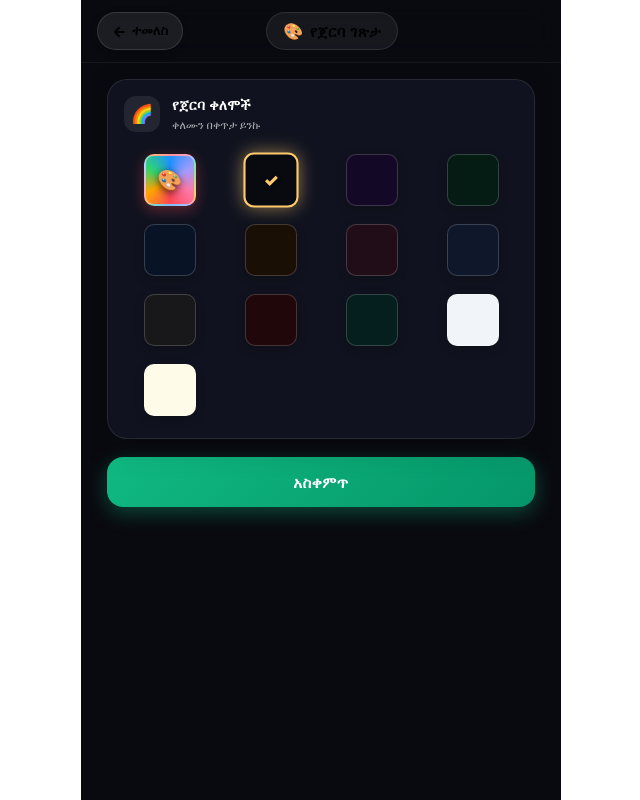
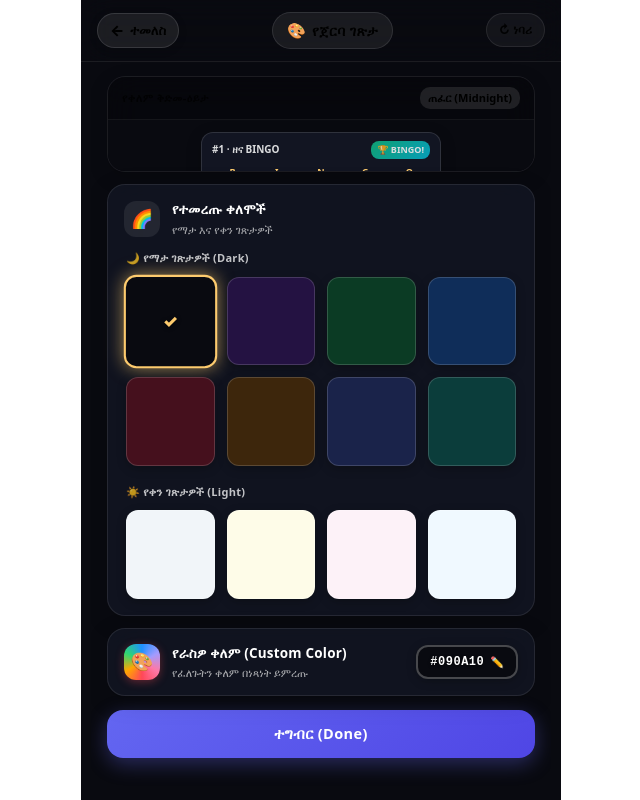
Before and after one commit to birekassa23/zena-BINGO-cards, a React (Vite) app: page / in a window 1280 px wide. Both pictures are taken after a click on the button "የጀርባ ገጽታ ማስተካከያ". Shown: the whole page, without its empty margins (319-959 px from the left). Built offline with nearby package versions, Linux system fonts and the light colour scheme.

Commit message:
style: redesign ThemePage with live card preview, symmetrical grid, and distinct color palettes

```diff
--- a/src/components/ThemePage.css
+++ b/src/components/ThemePage.css
@@ -1,4 +1,4 @@
-/* ===== THEME PAGE FULLSCREEN CONTAINER ===== */
+/* ===== THEME PAGE CONTAINER ===== */
 .theme-page {
   width: 100%;
   height: 100%;
@@ -8,22 +8,23 @@
   z-index: 10;
   overflow: hidden;
   user-select: none;
+  transition: background-color 0.4s ease, color 0.4s ease;
 }
 
-/* ===== HEADER ===== */
+/* ===== SYMMETRICAL HEADER ===== */
 .theme-page-header {
   display: flex;
   align-items: center;
   justify-content: space-between;
   padding: 12px 16px;
   flex-shrink: 0;
-  border-bottom: 1px solid rgba(255, 255, 255, 0.06);
-  backdrop-filter: blur(12px);
-  -webkit-backdrop-filter: blur(12px);
+  border-bottom: 1px solid rgba(255, 255, 255, 0.08);
+  backdrop-filter: blur(16px);
+  -webkit-backdrop-filter: blur(16px);
 }
 
 .theme-page.light .theme-page-header {
-  border-bottom-color: rgba(0, 0, 0, 0.06);
+  border-bottom-color: rgba(0, 0, 0, 0.08);
 }
 
 /* Back Button */
@@ -31,16 +32,16 @@
   display: flex;
   align-items: center;
   gap: 6px;
-  padding: 8px 14px;
-  border-radius: 20px;
+  padding: 7px 12px;
+  border-radius: 18px;
   font-weight: 800;
   font-size: 13px;
   cursor: pointer;
   border: 1px solid rgba(255, 255, 255, 0.12);
   background: rgba(255, 255, 255, 0.08);
   color: inherit;
-  backdrop-filter: blur(16px);
-  -webkit-backdrop-filter: blur(16px);
+  backdrop-filter: blur(12px);
+  -webkit-backdrop-filter: blur(12px);
   transition: all 0.2s cubic-bezier(0.16, 1, 0.3, 1);
   box-shadow: 0 2px 8px rgba(0, 0, 0, 0.15);
 }
@@ -65,28 +66,61 @@
   line-height: 1;
 }
 
-/* Header Title Badge */
+/* Header Title Badge (Centered) */
 .theme-page-title-badge {
   display: flex;
   align-items: center;
   gap: 6px;
-  padding: 6px 16px;
-  border-radius: 24px;
-  background: rgba(255, 255, 255, 0.06);
+  padding: 6px 14px;
+  border-radius: 20px;
+  background: rgba(255, 255, 255, 0.07);
   border: 1px solid rgba(255, 255, 255, 0.1);
   font-weight: 900;
-  font-size: 15px;
-  letter-spacing: 0.5px;
+  font-size: 14px;
+  letter-spacing: 0.4px;
 }
 
 .theme-page.light .theme-page-title-badge {
+  background: rgba(255, 255, 255, 0.85);
+  border-color: rgba(0, 0, 0, 0.08);
+  color: #1e293b;
+}
+
+.theme-header-icon {
+  font-size: 15px;
+}
+
+/* Reset to Default Button */
+.theme-reset-button {
+  display: flex;
+  align-items: center;
+  gap: 4px;
+  padding: 7px 12px;
+  border-radius: 18px;
+  font-weight: 800;
+  font-size: 12px;
+  cursor: pointer;
+  border: 1px solid rgba(255, 255, 255, 0.1);
+  background: rgba(255, 255, 255, 0.06);
+  color: inherit;
+  transition: all 0.2s cubic-bezier(0.16, 1, 0.3, 1);
+  opacity: 0.85;
+}
+
+.theme-page.light .theme-reset-button {
   background: rgba(255, 255, 255, 0.8);
   border-color: rgba(0, 0, 0, 0.08);
   color: #1e293b;
 }
 
-.theme-header-icon {
-  font-size: 16px;
+.theme-reset-button:hover {
+  opacity: 1;
+  transform: scale(1.04);
+  background: rgba(255, 255, 255, 0.12);
+}
+
+.theme-reset-button:active {
+  transform: scale(0.95);
 }
 
 /* ===== SCROLLABLE CONTENT ===== */
@@ -94,26 +128,169 @@
   flex: 1;
   overflow-y: auto;
   overflow-x: hidden;
-  padding: 16px;
+  padding: 14px 16px;
   display: flex;
   flex-direction: column;
-  gap: 14px;
+  gap: 12px;
   max-width: 460px;
   margin: 0 auto;
   width: 100%;
 }
 
+/* ===== LIVE PREVIEW CARD ===== */
+.theme-preview-card {
+  width: 100%;
+  border-radius: 18px;
+  overflow: hidden;
+  backdrop-filter: blur(16px);
+  -webkit-backdrop-filter: blur(16px);
+  box-shadow: 0 6px 20px rgba(0, 0, 0, 0.15);
+  border: 1px solid rgba(255, 255, 255, 0.08);
+  transition: all 0.3s ease;
+}
+
+.theme-page.light .theme-preview-card {
+  border-color: rgba(0, 0, 0, 0.08);
+}
+
+.theme-preview-header {
+  display: flex;
+  justify-content: space-between;
+  align-items: center;
+  padding: 10px 14px;
+  background: rgba(0, 0, 0, 0.25);
+  border-bottom: 1px solid rgba(255, 255, 255, 0.06);
+}
+
+.theme-page.light .theme-preview-header {
+  background: rgba(255, 255, 255, 0.7);
+  border-bottom-color: rgba(0, 0, 0, 0.06);
+}
+
+.theme-preview-label {
+  font-size: 11px;
+  font-weight: 800;
+  text-transform: uppercase;
+  letter-spacing: 0.5px;
+  opacity: 0.75;
+}
+
+.theme-preview-badge {
+  font-size: 11px;
+  font-weight: 800;
+  padding: 3px 8px;
+  border-radius: 10px;
+  background: rgba(255, 255, 255, 0.1);
+  color: inherit;
+}
+
+.theme-preview-board {
+  padding: 12px 14px;
+  display: flex;
+  justify-content: center;
+  align-items: center;
+  transition: background-color 0.4s ease;
+}
+
+/* Mini Bingo Card Inside Preview */
+.theme-mini-card {
+  width: 100%;
+  max-width: 240px;
+  border-radius: 12px;
+  padding: 8px 10px;
+  backdrop-filter: blur(10px);
+  -webkit-backdrop-filter: blur(10px);
+  box-shadow: 0 4px 16px rgba(0, 0, 0, 0.2);
+  transition: all 0.3s ease;
+}
+
+.theme-mini-card.dark {
+  background: rgba(20, 24, 38, 0.85);
+  border: 1px solid rgba(255, 255, 255, 0.12);
+  color: #ffffff;
+}
+
+.theme-mini-card.light {
+  background: rgba(255, 255, 255, 0.9);
+  border: 1px solid rgba(0, 0, 0, 0.08);
+  color: #1e293b;
+}
+
+.theme-mini-card-header {
+  display: flex;
+  justify-content: space-between;
+  align-items: center;
+  font-size: 10px;
+  font-weight: 800;
+  margin-bottom: 6px;
+  opacity: 0.85;
+}
+
+.theme-mini-win-badge {
+  font-size: 9px;
+  padding: 2px 6px;
+  border-radius: 8px;
+  background: linear-gradient(135deg, #10b981, #06b6d4);
+  color: #ffffff;
+  font-weight: 900;
+}
+
+.theme-mini-grid {
+  display: grid;
+  grid-template-columns: repeat(5, 1fr);
+  gap: 3px;
+  text-align: center;
+}
+
+.mini-col-header {
+  font-size: 9px;
+  font-weight: 900;
+  color: #fdcb6e;
+  padding-bottom: 2px;
+}
+
+.theme-mini-card.light .mini-col-header {
+  color: #4f46e5;
+}
+
+.mini-cell {
+  aspect-ratio: 1;
+  display: flex;
+  align-items: center;
+  justify-content: center;
+  font-size: 9px;
+  font-weight: 800;
+  border-radius: 4px;
+  background: rgba(255, 255, 255, 0.06);
+  border: 1px solid rgba(255, 255, 255, 0.08);
+}
+
+.theme-mini-card.light .mini-cell {
+  background: rgba(0, 0, 0, 0.04);
+  border-color: rgba(0, 0, 0, 0.06);
+}
+
+.mini-cell.marked {
+  background: linear-gradient(135deg, #f59e0b, #d97706);
+  color: #ffffff;
+  border-color: transparent;
+}
+
+.mini-cell.free {
+  background: rgba(253, 203, 110, 0.2);
+  color: #fdcb6e;
+  font-size: 11px;
+}
+
 /* ===== GLASSMORPHIC CARD ===== */
 .theme-card {
   width: 100%;
-  border-radius: 20px;
+  border-radius: 18px;
   padding: 14px 16px;
   display: flex;
-  align-items: center;
-  justify-content: space-between;
   backdrop-filter: blur(20px);
   -webkit-backdrop-filter: blur(20px);
-  box-shadow: 0 8px 32px rgba(0, 0, 0, 0.18);
+  box-shadow: 0 6px 24px rgba(0, 0, 0, 0.15);
   transition: all 0.3s ease;
 }
 
@@ -151,25 +328,7 @@
   background: rgba(0, 0, 0, 0.05);
 }
 
-.theme-card-info {
-  display: flex;
-  flex-direction: column;
-  gap: 2px;
-}
-
-.theme-card-title {
-  font-size: 14px;
-  font-weight: 800;
-  letter-spacing: 0.3px;
-}
-
-.theme-card-sub {
-  font-size: 11px;
-  opacity: 0.65;
-}
-
-/* ===== RAINBOW CUSTOM COLOR SWATCH BOX ===== */
-.rainbow-custom-box {
+.theme-rainbow-icon-wrap {
   background: conic-gradient(
     from 180deg at 50% 50%,
     #ff4757,
@@ -179,60 +338,66 @@
     #a29bfe,
     #fd79a8,
     #ff4757
-  ) !important;
-  border: 2px solid rgba(255, 255, 255, 0.4) !important;
-  box-shadow: 0 4px 14px rgba(255, 71, 87, 0.35) !important;
+  );
+  color: #ffffff;
+  box-shadow: 0 2px 8px rgba(255, 71, 87, 0.35);
 }
 
-.rainbow-custom-box:hover {
-  transform: translateY(-2px) scale(1.1) !important;
-  box-shadow: 0 6px 20px rgba(255, 71, 87, 0.55) !important;
+.theme-card-info {
+  display: flex;
+  flex-direction: column;
+  gap: 2px;
 }
 
-.rainbow-custom-box.selected {
-  border-color: #ffffff !important;
-  border-width: 3px !important;
-  box-shadow: 0 0 20px rgba(255, 255, 255, 0.75), 0 0 10px #ff4757 !important;
+.theme-card-title {
+  font-size: 13.5px;
+  font-weight: 800;
+  letter-spacing: 0.2px;
 }
 
-.rainbow-icon {
-  font-size: 20px;
-  line-height: 1;
-  filter: drop-shadow(0 2px 4px rgba(0, 0, 0, 0.7));
+.theme-card-sub {
+  font-size: 11px;
+  opacity: 0.65;
 }
 
-.theme-color-input-hidden {
-  position: absolute;
-  inset: 0;
-  opacity: 0;
+/* Palette Section Label */
+.theme-palette-section {
+  display: flex;
+  flex-direction: column;
+  gap: 8px;
   width: 100%;
-  height: 100%;
-  cursor: pointer;
 }
 
-/* ===== MINIMALIST SWATCHES GRID (SQUARE + BIG GAP + COMPACT SIZE) ===== */
+.theme-palette-label {
+  font-size: 11px;
+  font-weight: 800;
+  opacity: 0.75;
+  padding-left: 2px;
+  letter-spacing: 0.3px;
+}
+
+/* ===== 4-COLUMN SYMMETRICAL SWATCHES GRID ===== */
 .theme-swatches-grid {
   display: grid;
   grid-template-columns: repeat(4, 1fr);
-  gap: 18px;
+  gap: 12px;
   width: 100%;
-  padding: 8px 4px;
-  justify-items: center;
+  padding: 2px;
 }
 
 .theme-swatch-square {
   aspect-ratio: 1;
   width: 100%;
-  max-width: 52px;
-  border-radius: 10px;
-  border: 1.5px solid rgba(255, 255, 255, 0.18);
+  border-radius: 12px;
+  border: 1.5px solid rgba(255, 255, 255, 0.16);
   cursor: pointer;
   position: relative;
   display: flex;
   align-items: center;
   justify-content: center;
-  transition: all 0.25s cubic-bezier(0.16, 1, 0.3, 1);
+  transition: all 0.22s cubic-bezier(0.16, 1, 0.3, 1);
   box-shadow: 0 3px 10px rgba(0, 0, 0, 0.25);
+  outline: none;
 }
 
 .theme-page.light .theme-swatch-square {
@@ -242,7 +407,7 @@
 
 .theme-swatch-square:hover {
   transform: translateY(-2px) scale(1.08);
-  box-shadow: 0 6px 16px rgba(0, 0, 0, 0.35);
+  box-shadow: 0 6px 18px rgba(0, 0, 0, 0.35);
   z-index: 2;
 }
 
@@ -253,32 +418,32 @@
 .theme-swatch-square.selected {
   border-color: #fdcb6e;
   border-width: 2.5px;
-  transform: scale(1.06);
-  box-shadow: 0 0 16px rgba(253, 203, 110, 0.55);
+  transform: scale(1.05);
+  box-shadow: 0 0 16px rgba(253, 203, 110, 0.6);
 }
 
 .theme-page.light .theme-swatch-square.selected {
   border-color: #4f46e5;
-  box-shadow: 0 0 16px rgba(79, 70, 229, 0.45);
+  box-shadow: 0 0 16px rgba(79, 70, 229, 0.5);
 }
 
 .theme-swatch-check {
   font-size: 16px;
   font-weight: 900;
-  text-shadow: 0 1px 4px rgba(0, 0, 0, 0.9);
+  text-shadow: 0 1px 4px rgba(0, 0, 0, 0.8);
 }
 
-/* ===== TOOLTIP ON HOVER ===== */
+/* Tooltip on Hover */
 .theme-swatch-tooltip {
   position: absolute;
-  bottom: calc(100% + 9px);
+  bottom: calc(100% + 8px);
   left: 50%;
   transform: translateX(-50%) translateY(4px);
   background: rgba(15, 23, 42, 0.95);
   color: #ffffff;
   font-size: 11px;
   font-weight: 800;
-  padding: 4px 9px;
+  padding: 4px 8px;
   border-radius: 8px;
   white-space: nowrap;
   pointer-events: none;
@@ -308,36 +473,113 @@
   transform: translateX(-50%) translateY(0);
 }
 
-/* ===== APPLY / DONE BUTTON ===== */
+/* ===== DEDICATED CUSTOM COLOR CARD ===== */
+.theme-custom-card {
+  align-items: center;
+  justify-content: space-between;
+  border: 1px solid rgba(255, 255, 255, 0.1);
+  transition: all 0.3s ease;
+}
+
+.theme-custom-card.custom-active {
+  border-color: #fdcb6e;
+  box-shadow: 0 0 20px rgba(253, 203, 110, 0.25);
+}
+
+.theme-page.light .theme-custom-card.custom-active {
+  border-color: #4f46e5;
+  box-shadow: 0 0 20px rgba(79, 70, 229, 0.25);
+}
+
+.theme-custom-picker-label {
+  position: relative;
+  cursor: pointer;
+  display: flex;
+  align-items: center;
+}
+
+.theme-color-input-hidden {
+  position: absolute;
+  inset: 0;
+  opacity: 0;
+  width: 100%;
+  height: 100%;
+  cursor: pointer;
+}
+
+.theme-custom-swatch-box {
+  display: flex;
+  align-items: center;
+  gap: 6px;
+  padding: 6px 12px;
+  border-radius: 12px;
+  border: 2px solid rgba(255, 255, 255, 0.25);
+  box-shadow: 0 2px 10px rgba(0, 0, 0, 0.25);
+  transition: all 0.2s ease;
+}
+
+.theme-custom-swatch-box.selected {
+  border-color: #fdcb6e;
+  box-shadow: 0 0 14px rgba(253, 203, 110, 0.5);
+}
+
+.theme-page.light .theme-custom-swatch-box.selected {
+  border-color: #4f46e5;
+  box-shadow: 0 0 14px rgba(79, 70, 229, 0.4);
+}
+
+.theme-custom-swatch-box:hover {
+  transform: scale(1.05);
+}
+
+.theme-custom-hex-text {
+  font-size: 12px;
+  font-weight: 900;
+  color: #ffffff;
+  text-shadow: 0 1px 3px rgba(0, 0, 0, 0.8);
+  font-family: monospace;
+  letter-spacing: 0.5px;
+}
+
+.theme-custom-edit-pen {
+  font-size: 11px;
+}
+
+/* ===== ACTION BUTTON ===== */
 .theme-done-action-btn {
   width: 100%;
-  padding: 14px;
+  padding: 13px;
   border-radius: 16px;
-  background: linear-gradient(135deg, #10b981, #059669);
+  background: linear-gradient(135deg, #6366f1, #4f46e5);
   color: #ffffff;
   font-weight: 900;
-  font-size: 15px;
-  letter-spacing: 0.5px;
+  font-size: 14.5px;
+  letter-spacing: 0.4px;
   border: none;
   cursor: pointer;
-  box-shadow: 0 6px 20px rgba(16, 185, 129, 0.35);
+  box-shadow: 0 6px 20px rgba(99, 102, 241, 0.35);
   transition: all 0.2s cubic-bezier(0.16, 1, 0.3, 1);
-  margin-top: 4px;
+  margin-top: 2px;
+}
+
+.theme-page.light .theme-done-action-btn {
+  background: linear-gradient(135deg, #4f46e5, #4338ca);
+  box-shadow: 0 6px 20px rgba(79, 70, 229, 0.3);
 }
 
 .theme-done-action-btn:hover {
   transform: translateY(-2px);
-  box-shadow: 0 8px 25px rgba(16, 185, 129, 0.5);
+  box-shadow: 0 8px 25px rgba(99, 102, 241, 0.5);
 }
 
 .theme-done-action-btn:active {
   transform: scale(0.97);
 }
 
-/* ===== RESPONSIVE MEDIA QUERIES (FOR ALL SMARTPHONES) ===== */
+/* ===== RESPONSIVE MEDIA QUERIES ===== */
 @media (max-width: 380px) {
   .theme-swatches-grid {
-    gap: 10px;
+    gap: 8px;
   }
 
   .theme-card {
@@ -345,44 +587,6 @@
   }
 
   .theme-card-title {
-    font-size: 13px;
-  }
-
-  .theme-card-sub {
-    font-size: 10px;
-  }
-
-  .theme-switch {
-    width: 72px;
-    height: 30px;
-  }
-
-  .theme-switch-thumb {
-    width: 22px;
-    height: 22px;
-  }
-
-  .theme-switch.active .theme-switch-thumb {
-    transform: translateX(42px);
+    font-size: 12.5px;
   }
 }
-
-@media (max-width: 320px) {
-  .theme-page-header {
-    padding: 8px 10px;
-  }
-
-  .theme-back-button {
-    padding: 6px 10px;
-    font-size: 12px;
-  }
-
-  .theme-page-title-badge {
-    padding: 4px 10px;
-    font-size: 13px;
-  }
-
-  .theme-swatches-grid {
-    grid-template-columns: repeat(3, 1fr);
-  }
-}
--- a/src/components/ThemePage.jsx
+++ b/src/components/ThemePage.jsx
@@ -1,20 +1,22 @@
-import React, { useState } from "react";
+import React, { useState, useMemo } from "react";
 import "./ThemePage.css";
 
-// Curated preset color palettes (minimalist swatches without text labels)
+// 12 Curated, highly distinct presets (8 rich darks, 4 clean lights) -> perfect 4x3 grid
 export const PRESET_COLORS = [
-  { id: "midnight", name: "ጠፈር", color: "#090a10", isDark: true },
-  { id: "royal-purple", name: "ሮያል ፐርፕል", color: "#130826", isDark: true },
-  { id: "emerald", name: "ኤመራልድ", color: "#041c14", isDark: true },
-  { id: "ocean", name: "ውቅያኖስ", color: "#081326", isDark: true },
-  { id: "amber", name: "ወርቃማ", color: "#1a0f05", isDark: true },
-  { id: "rose", name: "ሮዝ ወይን", color: "#200d18", isDark: true },
-  { id: "indigo", name: "ኢንዲጎ", color: "#0f172a", isDark: true },
-  { id: "carbon", name: "ካርቦን", color: "#18181b", isDark: true },
-  { id: "crimson", name: "ክሪምሰን", color: "#1f070a", isDark: true },
-  { id: "teal", name: "ቲል", color: "#041f1e", isDark: true },
-  { id: "slate-light", name: "ነጭ ብርሃን", color: "#f1f5f9", isDark: false },
-  { id: "cream-light", name: "ክሬም", color: "#fefce8", isDark: false },
+  // 8 Rich & Distinct Dark Themes
+  { id: "midnight", name: "ጠፈር (Midnight)", color: "#090a10", isDark: true },
+  { id: "royal-purple", name: "ሮያል ፐርፕል (Purple)", color: "#241242", isDark: true },
+  { id: "emerald", name: "ኤመራልድ (Emerald)", color: "#0b3b24", isDark: true },
+  { id: "ocean", name: "ውቅያኖስ (Ocean)", color: "#0f2d59", isDark: true },
+  { id: "crimson", name: "ክሪምሰን (Crimson)", color: "#45101d", isDark: true },
+  { id: "amber", name: "ወርቃማ (Amber)", color: "#3d260c", isDark: true },
+  { id: "indigo", name: "ኢንዲጎ (Indigo)", color: "#1a234a", isDark: true },
+  { id: "teal", name: "ቲል (Teal)", color: "#0b3d3b", isDark: true },
+  // 4 Elegant Light Themes
+  { id: "slate-light", name: "ነጭ ብርሃን (Slate)", color: "#f1f5f9", isDark: false },
+  { id: "cream-light", name: "ክሬም (Cream)", color: "#fefce8", isDark: false },
+  { id: "rose-light", name: "ሮዝ ብርሃን (Rose)", color: "#fdf2f8", isDark: false },
+  { id: "sky-light", name: "ሰማያዊ ብርሃን (Sky)", color: "#f0f9ff", isDark: false },
 ];
 
 export default function ThemePage({
@@ -31,13 +33,56 @@ export default function ThemePage({
     onSelectColor(val);
   };
 
-  const isCustomSelected = !PRESET_COLORS.some(
-    (p) => p.color.toLowerCase() === currentColor.toLowerCase(),
+  const isCustomSelected = useMemo(
+    () => !PRESET_COLORS.some(
+      (p) => p.color.toLowerCase() === currentColor.toLowerCase(),
+    ),
+    [currentColor],
   );
+
+  const activeColorName = useMemo(() => {
+    const match = PRESET_COLORS.find(
+      (p) => p.color.toLowerCase() === currentColor.toLowerCase(),
+    );
+    return match ? match.name : `የራስዎ (${currentColor.toUpperCase()})`;
+  }, [currentColor]);
+
+  const darkPresets = useMemo(() => PRESET_COLORS.filter((p) => p.isDark), []);
+  const lightPresets = useMemo(() => PRESET_COLORS.filter((p) => !p.isDark), []);
+
+  const renderSwatch = (item) => {
+    const isSelected = currentColor.toLowerCase() === item.color.toLowerCase();
+    return (
+      <button
+        key={item.id}
+        type="button"
+        className={`theme-swatch-square ${isSelected ? "selected" : ""}`}
+        style={{ backgroundColor: item.color }}
+        onClick={() => {
+          setCustomColor(item.color);
+          onSelectColor(item.color);
+        }}
+        aria-label={item.name}
+        title={item.name}
+      >
+        {isSelected && (
+          <span
+            className="theme-swatch-check"
+            style={{
+              color: item.isDark ? "#fdcb6e" : "#4f46e5",
+            }}
+          >
+            ✓
+          </span>
+        )}
+        <span className="theme-swatch-tooltip">{item.name}</span>
+      </button>
+    );
+  };
 
   return (
     <div className={`theme-page ${isDarkMode ? "dark" : "light"}`}>
-      {/* Top Header with Back Navigation */}
+      {/* Symmetrical Header */}
       <div className="theme-page-header">
         <button
           className="theme-back-button"
@@ -53,85 +98,121 @@ export default function ThemePage({
           <span className="theme-header-title">የጀርባ ገጽታ</span>
         </div>
 
-        {/* Empty placeholder for balanced centering */}
-        <div className="w-16" />
+        <button
+          className="theme-reset-button"
+          onClick={() => {
+            onSelectColor("#090a10");
+            setCustomColor("#090a10");
+          }}
+          title="ወደ ነባሪ መልስ"
+        >
+          ↻ ነባሪ
+        </button>
       </div>
 
-      {/* Scrollable Settings Content */}
+      {/* Scrollable Content */}
       <div className="theme-page-content">
+        {/* Live Card Preview */}
+        <div className="theme-preview-card">
+          <div className="theme-preview-header">
+            <span className="theme-preview-label">የቀለም ቅድመ-ዕይታ</span>
+            <span className="theme-preview-badge">{activeColorName}</span>
+          </div>
 
-        {/* Color Swatches Grid (Unified with Rainbow Custom Box) */}
+          <div
+            className="theme-preview-board"
+            style={{ backgroundColor: currentColor }}
+          >
+            <div className={`theme-mini-card ${isDarkMode ? "dark" : "light"}`}>
+              <div className="theme-mini-card-header">
+                <span>#1 · ዘና BINGO</span>
+                <span className="theme-mini-win-badge">🏆 BINGO!</span>
+              </div>
+              <div className="theme-mini-grid">
+                <span className="mini-col-header">B</span>
+                <span className="mini-col-header">I</span>
+                <span className="mini-col-header">N</span>
+                <span className="mini-col-header">G</span>
+                <span className="mini-col-header">O</span>
+
+                <span className="mini-cell marked">12</span>
+                <span className="mini-cell">27</span>
+                <span className="mini-cell marked">35</span>
+                <span className="mini-cell">51</span>
+                <span className="mini-cell marked">64</span>
+
+                <span className="mini-cell">8</span>
+                <span className="mini-cell marked">19</span>
+                <span className="mini-cell free">★</span>
+                <span className="mini-cell marked">48</span>
+                <span className="mini-cell">72</span>
+              </div>
+            </div>
+          </div>
+        </div>
+
+        {/* Preset Colors Card (Symmetrical 4x3 Grid) */}
         <div className="theme-card flex-col items-stretch gap-3">
           <div className="theme-card-left">
             <div className="theme-card-icon-wrap">🌈</div>
             <div className="theme-card-info">
-              <span className="theme-card-title">የጀርባ ቀለሞች</span>
-              <span className="theme-card-sub">ቀለሙን በቀጥታ ይንኩ</span>
+              <span className="theme-card-title">የተመረጡ ቀለሞች</span>
+              <span className="theme-card-sub">የማታ እና የቀን ገጽታዎች</span>
             </div>
           </div>
 
-          <div className="theme-swatches-grid">
-            {/* Rainbow Custom Color Box */}
-            <label
-              className={`theme-swatch-square rainbow-custom-box ${isCustomSelected ? "selected" : ""}`}
-              aria-label="የራስዎ ቀለም"
-              title="የራስዎ ቀለም"
-            >
-              <input
-                type="color"
-                className="theme-color-input-hidden"
-                value={customColor}
-                onChange={handleCustomColorChange}
-              />
-              <span className="rainbow-icon">🎨</span>
-              {isCustomSelected && (
-                <span className="theme-swatch-check text-white">✓</span>
-              )}
-              {/* Floating Tooltip with Color Name on Hover */}
-              <span className="theme-swatch-tooltip">የራስዎ ቀለም</span>
-            </label>
+          {/* Dark Tones (8) */}
+          <div className="theme-palette-section">
+            <div className="theme-palette-label">🌙 የማታ ገጽታዎች (Dark)</div>
+            <div className="theme-swatches-grid">
+              {darkPresets.map((item) => renderSwatch(item))}
+            </div>
+          </div>
 
-            {/* Presets */}
-            {PRESET_COLORS.map((item) => {
-              const isSelected =
-                currentColor.toLowerCase() === item.color.toLowerCase();
-              return (
-                <button
-                  key={item.id}
-                  className={`theme-swatch-square ${isSelected ? "selected" : ""}`}
-                  style={{ backgroundColor: item.color }}
-                  onClick={() => {
-                    setCustomColor(item.color);
-                    onSelectColor(item.color);
-                  }}
-                  aria-label={item.name}
-                  title={item.name}
-                >
-                  {isSelected && (
-                    <span
-                      className="theme-swatch-check"
-                      style={{
-                        color: item.isDark ? "#fdcb6e" : "#4f46e5",
-                      }}
-                    >
-                      ✓
-                    </span>
-                  )}
-                  {/* Floating Tooltip with Color Name on Hover */}
-                  <span className="theme-swatch-tooltip">{item.name}</span>
-                </button>
-              );
-            })}
+          {/* Light Tones (4) */}
+          <div className="theme-palette-section mt-1">
+            <div className="theme-palette-label">☀️ የቀን ገጽታዎች (Light)</div>
+            <div className="theme-swatches-grid">
+              {lightPresets.map((item) => renderSwatch(item))}
+            </div>
           </div>
         </div>
 
-        {/* Apply / Back Button */}
+        {/* Dedicated Custom Color Picker Card */}
+        <div className={`theme-card theme-custom-card ${isCustomSelected ? "custom-active" : ""}`}>
+          <div className="theme-card-left">
+            <div className="theme-card-icon-wrap theme-rainbow-icon-wrap">🎨</div>
+            <div className="theme-card-info">
+              <span className="theme-card-title">የራስዎ ቀለም (Custom Color)</span>
+              <span className="theme-card-sub">የፈለጉትን ቀለም በነጻነት ይምረጡ</span>
+            </div>
+          </div>
+
+          <label className="theme-custom-picker-label" title="ቀለም ይምረጡ">
+            <input
+              type="color"
+              className="theme-color-input-hidden"
+              value={customColor}
+              onChange={handleCustomColorChange}
+            />
+            <div
+              className={`theme-custom-swatch-box ${isCustomSelected ? "selected" : ""}`}
+              style={{ backgroundColor: customColor }}
+            >
+              <span className="theme-custom-hex-text">
+                {customColor.toUpperCase()}
+              </span>
+              <span className="theme-custom-edit-pen">✏️</span>
+            </div>
+          </label>
+        </div>
+
+        {/* Apply & Return Button */}
         <button className="theme-done-action-btn" onClick={onBack}>
-          አስቀምጥ
+          ተግብር (Done)
         </button>
 
-        {/* Bottom spacing */}
-        <div className="h-6 flex-shrink-0" />
+        <div className="h-4 flex-shrink-0" />
       </div>
     </div>
   );
```
